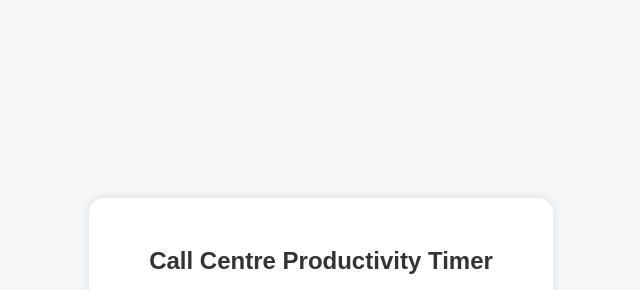
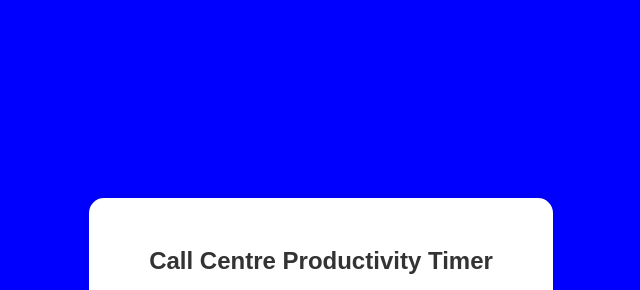
Before and after one commit to robertsmelanie/ccTimer, a plain HTML site: page index.html in a window 1280 px wide. Shown: the part 91-381 px from the top of the page, without its empty margins (319-959 px from the left). Drawn offline with Linux system fonts and the light colour scheme.

Commit message:
background color

```diff
--- a/style.css
+++ b/style.css
@@ -1,6 +1,6 @@
 body {
     font-family: Arial, sans-serif;
-    background: #f4f6f8;
+    background: blue;
     margin: 20px;
     color: #333;
     display: flex;
```
